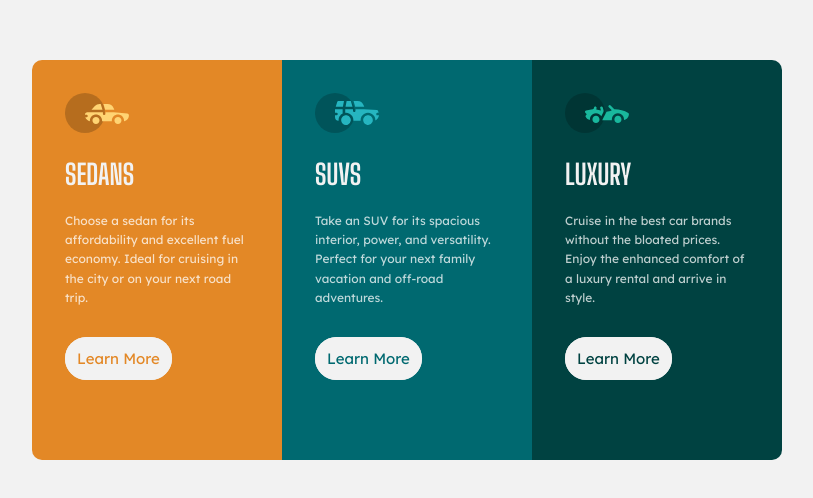
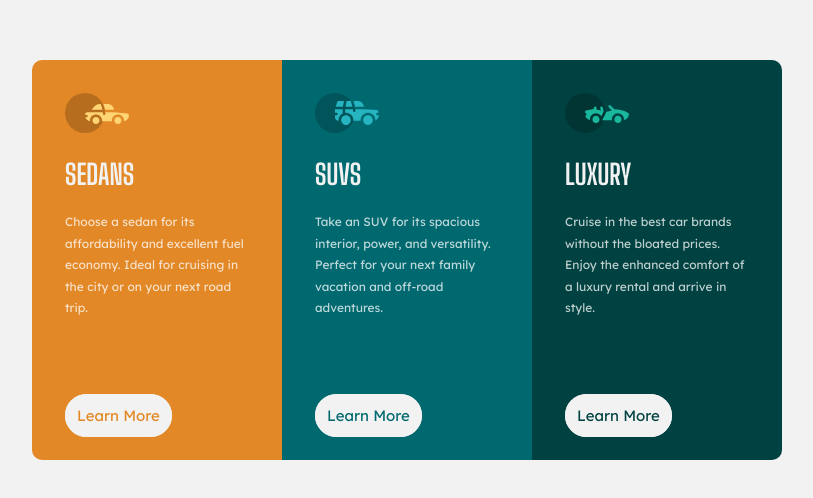
Before and after one commit to Julizajz/3-coloumn-card-frontend-mentor, a plain HTML site: page index.html in a window 1280 px wide. Shown: the part 140-638 px from the top of the page, without its empty margins (233-1046 px from the left). Drawn offline with Linux system fonts and the light colour scheme.

Commit message:
added margin-bottom to p

```diff
--- a/scss/_card.scss
+++ b/scss/_card.scss
@@ -38,7 +38,7 @@
 
   p {
     @include font-style;
-    margin-bottom: 40px;
+    margin-bottom: 85px;
     font-size: 12px;
   }
 
```
Also changed, not shown: css/style.css.
